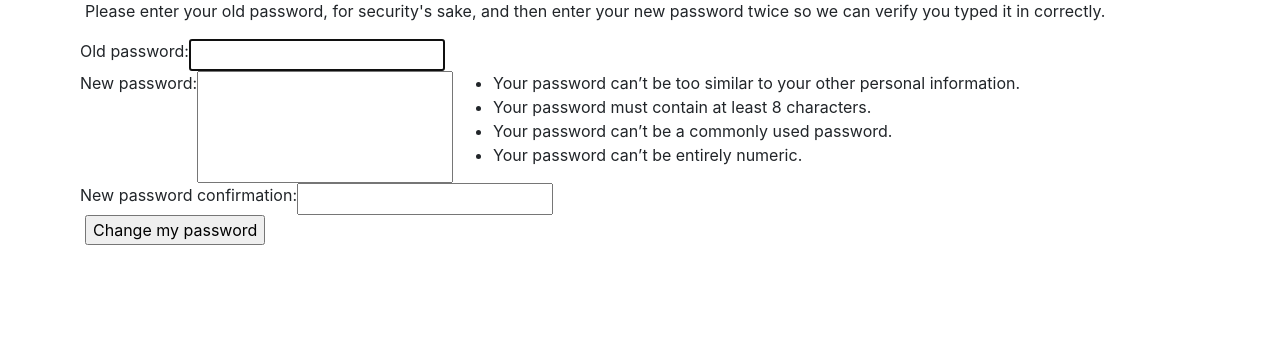
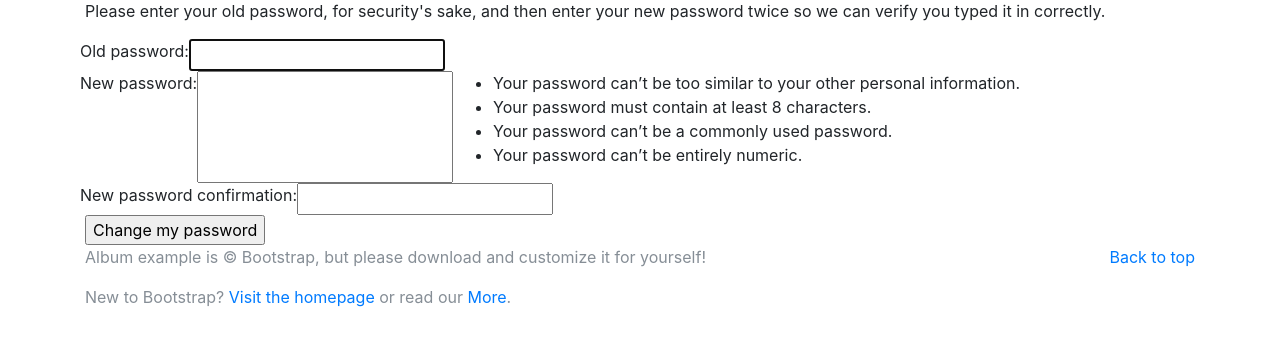
Before and after one commit to abiolarasheed/django-tinyblog, a Django app: page /password_change/ in a window 1280 px wide. Shown: the part 81-427 px from the top of the page. Run offline with Django 3.2, Linux system fonts and the light colour scheme; the visitor is signed in with stand-in values (Sample User, id 1); some libraries are stand-ins or nearby versions.

Commit message:
added footer

```diff
--- a/blog/templates/base.html
+++ b/blog/templates/base.html
@@ -1,6 +1,6 @@
-<!DOCTYPE html>
-{% load staticfiles %}
+<!DOCTYPE html> {% load staticfiles %}
 <html lang="en">
+
 <head>
     <title>{{title}}</title>
     <meta charset="utf-8">
@@ -10,11 +10,11 @@
     <link rel="shortcut icon" href="{% static 'image/py.png'%}">
     <meta name="msapplication-TileColor" content="#113228">
     <meta name="msapplication-TileImage" content="{% static 'image/py.png'%}">
-    <link rel="stylesheet" href="https://maxcdn.bootstrapcdn.com/bootstrap/4.0.0-beta.2/css/bootstrap.min.css" integrity="sha384-PsH8R72JQ3SOdhVi3uxftmaW6Vc51MKb0q5P2rRUpPvrszuE4W1povHYgTpBfshb" crossorigin="anonymous"/>
+    <link rel="stylesheet" href="https://maxcdn.bootstrapcdn.com/bootstrap/4.0.0-beta.2/css/bootstrap.min.css" integrity="sha384-PsH8R72JQ3SOdhVi3uxftmaW6Vc51MKb0q5P2rRUpPvrszuE4W1povHYgTpBfshb" crossorigin="anonymous" />
     <link rel="stylesheet" href="https://maxcdn.bootstrapcdn.com/font-awesome/4.7.0/css/font-awesome.min.css">
-    <link rel="stylesheet" href="{% static 'css/main.css' %}"/>
-      {% block css %}{%endblock%}
+    <link rel="stylesheet" href="{% static 'css/main.css' %}" /> {% block css %}{%endblock%}
 </head>
+
 <body>
     <nav class="navbar navbar-expand-md navbar-dark bg-dark fixed-top">
         <a class="navbar-brand" href="{% url 'index' %}">
@@ -52,10 +52,15 @@
         </div>
     </nav>
     <div class="container">
-        {% include 'messages.html' %}
-        {% block content %}
-        {% endblock %}
+        {% include 'messages.html' %} {% block content %} {% endblock %}
     </div>
+    <footer class="text-muted">
+        <div class="container">
+          <p class="float-right"><a href="#">Back to top</a></p>
+          <p>Album example is &copy; Bootstrap, but please download and customize it for yourself!</p>
+          <p>New to Bootstrap? <a href="{% url 'index' %}">Visit the homepage</a> or read our <a href="{% url 'entry_list' %}">More</a>.</p>
+        </div>
+    </footer>
     <script src="https://code.jquery.com/jquery-3.2.1.slim.min.js" integrity="sha384-KJ3o2DKtIkvYIK3UENzmM7KCkRr/rE9/Qpg6aAZGJwFDMVNA/GpGFF93hXpG5KkN" crossorigin="anonymous"></script>
     <script src="https://ajax.googleapis.com/ajax/libs/jquery/3.2.1/jquery.min.js"></script>
     <script src="https://cdnjs.cloudflare.com/ajax/libs/popper.js/1.12.3/umd/popper.min.js" integrity="sha384-vFJXuSJphROIrBnz7yo7oB41mKfc8JzQZiCq4NCceLEaO4IHwicKwpJf9c9IpFgh" crossorigin="anonymous"></script>
```
Lines whose indentation alone changed are shown as unchanged.
